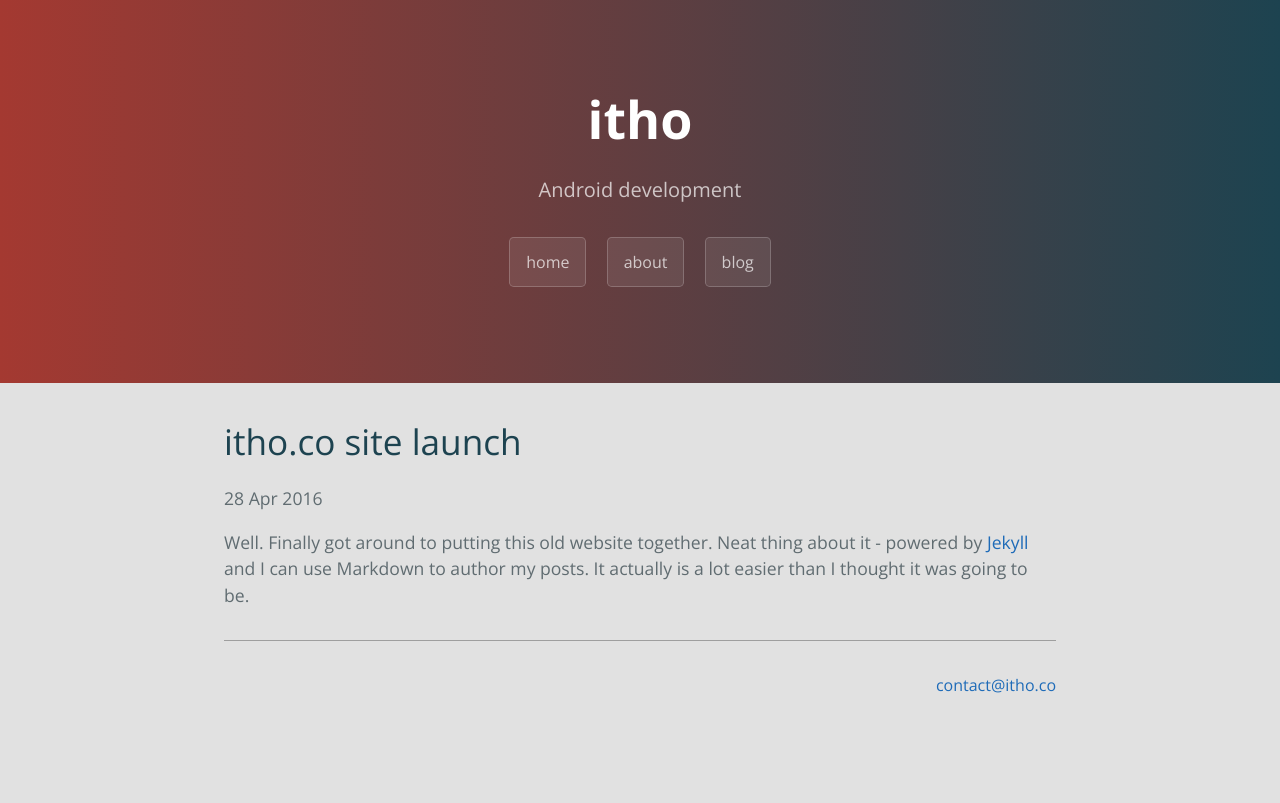
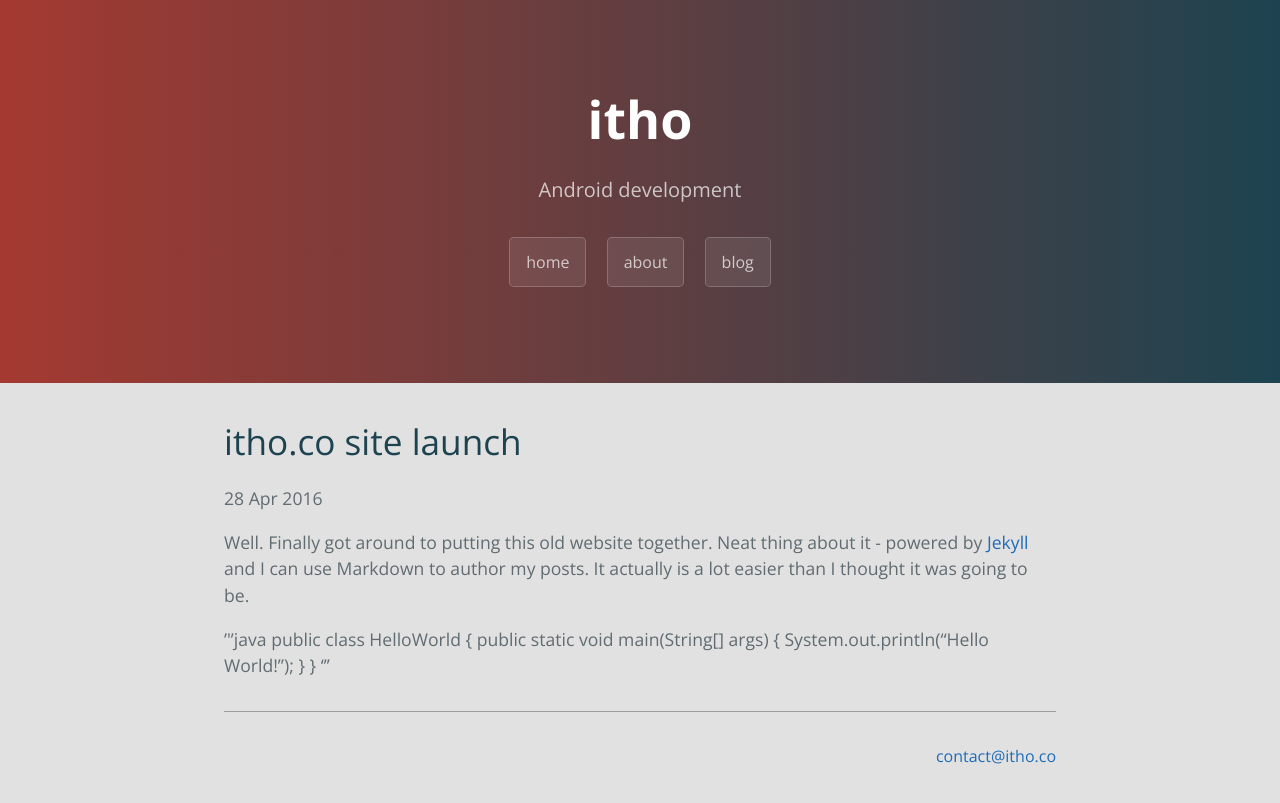
Before and after one commit to itho/itho.github.io, a Jekyll site: the page built from _posts/2016-04-28-initial-commit.md, in a window 1280 px wide. Shown: the top 803 px of the page. Built offline with Jekyll 4.4.1, drawn with Linux system fonts in a browser that asks for light colours.

Commit message:
Update 2016-04-28-initial-commit.md

```diff
--- a/_posts/2016-04-28-initial-commit.md
+++ b/_posts/2016-04-28-initial-commit.md
@@ -5,3 +5,13 @@ date: 2016-04-28
 ---
 
 Well. Finally got around to putting this old website together. Neat thing about it - powered by [Jekyll](http://jekyllrb.com) and I can use Markdown to author my posts. It actually is a lot easier than I thought it was going to be.
+
+'''java
+public class HelloWorld
+{
+    public static void main(String[] args)
+    {
+        System.out.println("Hello World!");
+    }
+}
+'''
```
